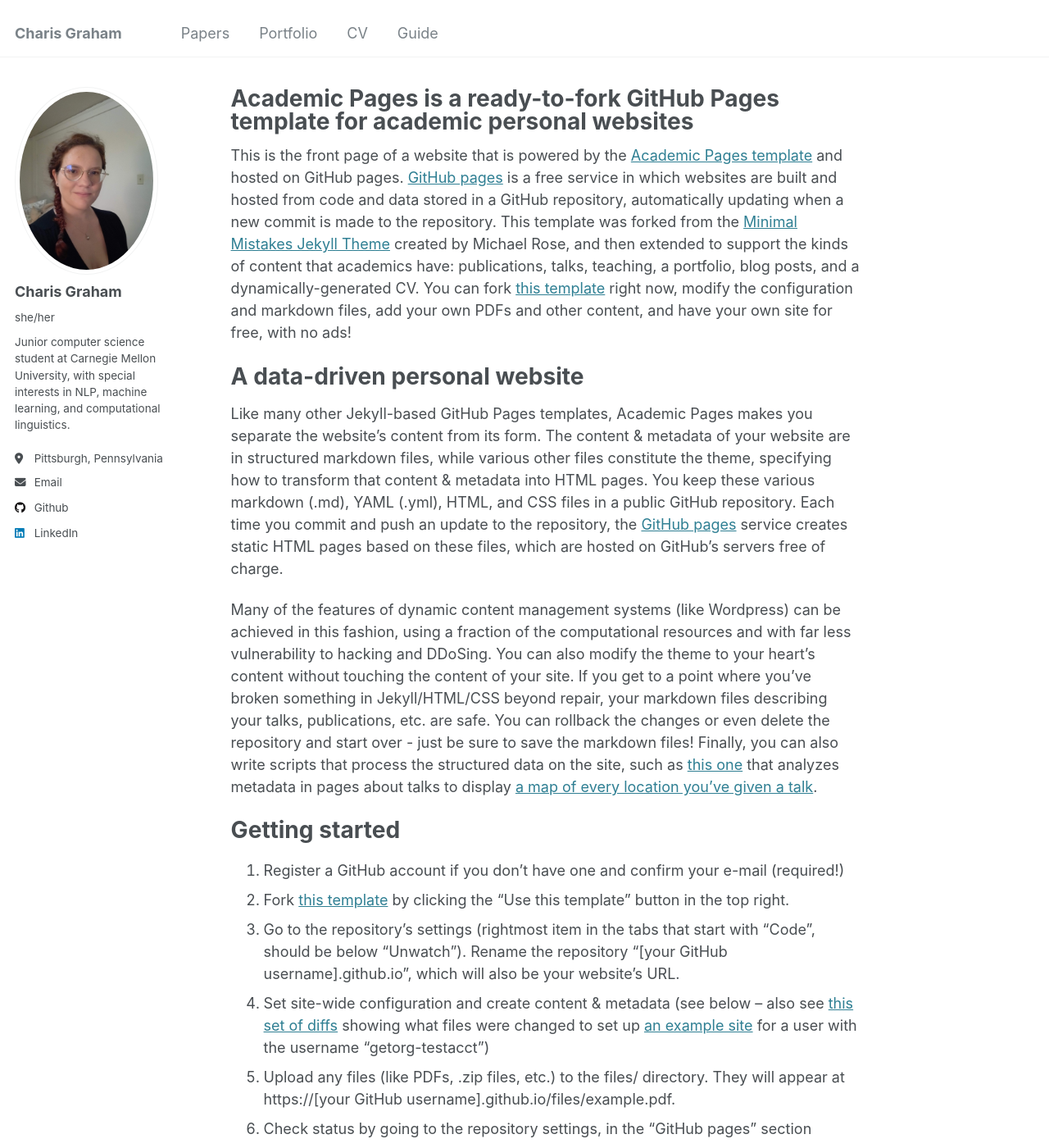
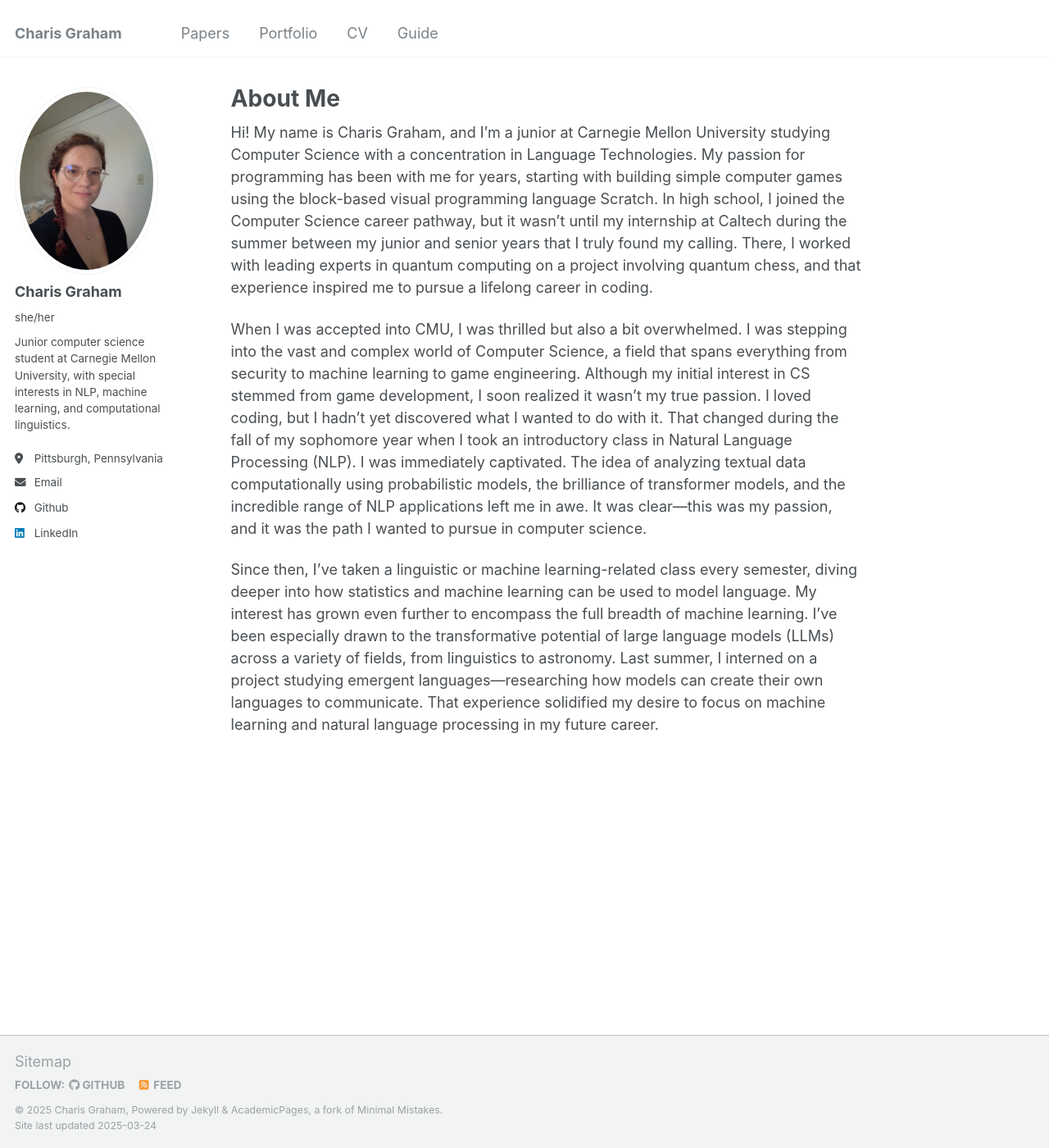
Before and after one commit to Charis-Graham/Charis-Graham.github.io, a Jekyll site: the page built from _pages/about.md, in a window 1280 px wide and 1400 px high. Shown: the whole window at 82% size. Built offline with Jekyll 4.4.1, drawn with Linux system fonts in a browser that asks for light colours; some of the changed text lies outside the part shown.

Commit message:
Update about.md

```diff
--- a/_pages/about.md
+++ b/_pages/about.md
@@ -1,49 +1,14 @@
 ---
 permalink: /
-title: "Academic Pages is a ready-to-fork GitHub Pages template for academic personal websites"
+title: "About Me"
 author_profile: true
 redirect_from:
   - /about/
   - /about.html
 ---
 
-This is the front page of a website that is powered by the [Academic Pages template](https://github.com/academicpages/academicpages.github.io) and hosted on GitHub pages. [GitHub pages](https://pages.github.com) is a free service in which websites are built and hosted from code and data stored in a GitHub repository, automatically updating when a new commit is made to the repository. This template was forked from the [Minimal Mistakes Jekyll Theme](https://mmistakes.github.io/minimal-mistakes/) created by Michael Rose, and then extended to support the kinds of content that academics have: publications, talks, teaching, a portfolio, blog posts, and a dynamically-generated CV. You can fork [this template](https://github.com/academicpages/academicpages.github.io) right now, modify the configuration and markdown files, add your own PDFs and other content, and have your own site for free, with no ads!
+Hi! My name is Charis Graham, and I’m a junior at Carnegie Mellon University studying Computer Science with a concentration in Language Technologies. My passion for programming has been with me for years, starting with building simple computer games using the block-based visual programming language Scratch. In high school, I joined the Computer Science career pathway, but it wasn’t until my internship at Caltech during the summer between my junior and senior years that I truly found my calling. There, I worked with leading experts in quantum computing on a project involving quantum chess, and that experience inspired me to pursue a lifelong career in coding.
 
-A data-driven personal website
-======
-Like many other Jekyll-based GitHub Pages templates, Academic Pages makes you separate the website's content from its form. The content & metadata of your website are in structured markdown files, while various other files constitute the theme, specifying how to transform that content & metadata into HTML pages. You keep these various markdown (.md), YAML (.yml), HTML, and CSS files in a public GitHub repository. Each time you commit and push an update to the repository, the [GitHub pages](https://pages.github.com/) service creates static HTML pages based on these files, which are hosted on GitHub's servers free of charge.
+When I was accepted into CMU, I was thrilled but also a bit overwhelmed. I was stepping into the vast and complex world of Computer Science, a field that spans everything from security to machine learning to game engineering. Although my initial interest in CS stemmed from game development, I soon realized it wasn’t my true passion. I loved coding, but I hadn’t yet discovered what I wanted to do with it. That changed during the fall of my sophomore year when I took an introductory class in Natural Language Processing (NLP). I was immediately captivated. The idea of analyzing textual data computationally using probabilistic models, the brilliance of transformer models, and the incredible range of NLP applications left me in awe. It was clear—this was my passion, and it was the path I wanted to pursue in computer science.
 
-Many of the features of dynamic content management systems (like Wordpress) can be achieved in this fashion, using a fraction of the computational resources and with far less vulnerability to hacking and DDoSing. You can also modify the theme to your heart's content without touching the content of your site. If you get to a point where you've broken something in Jekyll/HTML/CSS beyond repair, your markdown files describing your talks, publications, etc. are safe. You can rollback the changes or even delete the repository and start over - just be sure to save the markdown files! Finally, you can also write scripts that process the structured data on the site, such as [this one](https://github.com/academicpages/academicpages.github.io/blob/master/talkmap.ipynb) that analyzes metadata in pages about talks to display [a map of every location you've given a talk](https://academicpages.github.io/talkmap.html).
-
-Getting started
-======
-1. Register a GitHub account if you don't have one and confirm your e-mail (required!)
-1. Fork [this template](https://github.com/academicpages/academicpages.github.io) by clicking the "Use this template" button in the top right.
-1. Go to the repository's settings (rightmost item in the tabs that start with "Code", should be below "Unwatch"). Rename the repository "[your GitHub username].github.io", which will also be your website's URL.
-1. Set site-wide configuration and create content & metadata (see below -- also see [this set of diffs](http://archive.is/3TPas) showing what files were changed to set up [an example site](https://getorg-testacct.github.io) for a user with the username "getorg-testacct")
-1. Upload any files (like PDFs, .zip files, etc.) to the files/ directory. They will appear at https://[your GitHub username].github.io/files/example.pdf.
-1. Check status by going to the repository settings, in the "GitHub pages" section
-
-Site-wide configuration
-------
-The main configuration file for the site is in the base directory in [_config.yml](https://github.com/academicpages/academicpages.github.io/blob/master/_config.yml), which defines the content in the sidebars and other site-wide features. You will need to replace the default variables with ones about yourself and your site's github repository. The configuration file for the top menu is in [_data/navigation.yml](https://github.com/academicpages/academicpages.github.io/blob/master/_data/navigation.yml). For example, if you don't have a portfolio or blog posts, you can remove those items from that navigation.yml file to remove them from the header.
-
-Create content & metadata
-------
-For site content, there is one markdown file for each type of content, which are stored in directories like _publications, _talks, _posts, _teaching, or _pages. For example, each talk is a markdown file in the [_talks directory](https://github.com/academicpages/academicpages.github.io/tree/master/_talks). At the top of each markdown file is structured data in YAML about the talk, which the theme will parse to do lots of cool stuff. The same structured data about a talk is used to generate the list of talks on the [Talks page](https://academicpages.github.io/talks), each [individual page](https://academicpages.github.io/talks/2012-03-01-talk-1) for specific talks, the talks section for the [CV page](https://academicpages.github.io/cv), and the [map of places you've given a talk](https://academicpages.github.io/talkmap.html) (if you run this [python file](https://github.com/academicpages/academicpages.github.io/blob/master/talkmap.py) or [Jupyter notebook](https://github.com/academicpages/academicpages.github.io/blob/master/talkmap.ipynb), which creates the HTML for the map based on the contents of the _talks directory).
-
-**Markdown generator**
-
-The repository includes [a set of Jupyter notebooks](https://github.com/academicpages/academicpages.github.io/tree/master/markdown_generator
-) that converts a CSV containing structured data about talks or presentations into individual markdown files that will be properly formatted for the Academic Pages template. The sample CSVs in that directory are the ones I used to create my own personal website at stuartgeiger.com. My usual workflow is that I keep a spreadsheet of my publications and talks, then run the code in these notebooks to generate the markdown files, then commit and push them to the GitHub repository.
-
-How to edit your site's GitHub repository
-------
-Many people use a git client to create files on their local computer and then push them to GitHub's servers. If you are not familiar with git, you can directly edit these configuration and markdown files directly in the github.com interface. Navigate to a file (like [this one](https://github.com/academicpages/academicpages.github.io/blob/master/_talks/2012-03-01-talk-1.md) and click the pencil icon in the top right of the content preview (to the right of the "Raw | Blame | History" buttons). You can delete a file by clicking the trashcan icon to the right of the pencil icon. You can also create new files or upload files by navigating to a directory and clicking the "Create new file" or "Upload files" buttons.
-
-Example: editing a markdown file for a talk
-![Editing a markdown file for a talk](/images/editing-talk.png)
-
-For more info
-------
-More info about configuring Academic Pages can be found in [the guide](https://academicpages.github.io/markdown/), the [growing wiki](https://github.com/academicpages/academicpages.github.io/wiki), and you can always [ask a question on GitHub](https://github.com/academicpages/academicpages.github.io/discussions). The [guides for the Minimal Mistakes theme](https://mmistakes.github.io/minimal-mistakes/docs/configuration/) (which this theme was forked from) might also be helpful.
+Since then, I’ve taken a linguistic or machine learning-related class every semester, diving deeper into how statistics and machine learning can be used to model language. My interest has grown even further to encompass the full breadth of machine learning. I’ve been especially drawn to the transformative potential of large language models (LLMs) across a variety of fields, from linguistics to astronomy. Last summer, I interned on a project studying emergent languages—researching how models can create their own languages to communicate. That experience solidified my desire to focus on machine learning and natural language processing in my future career.
```
